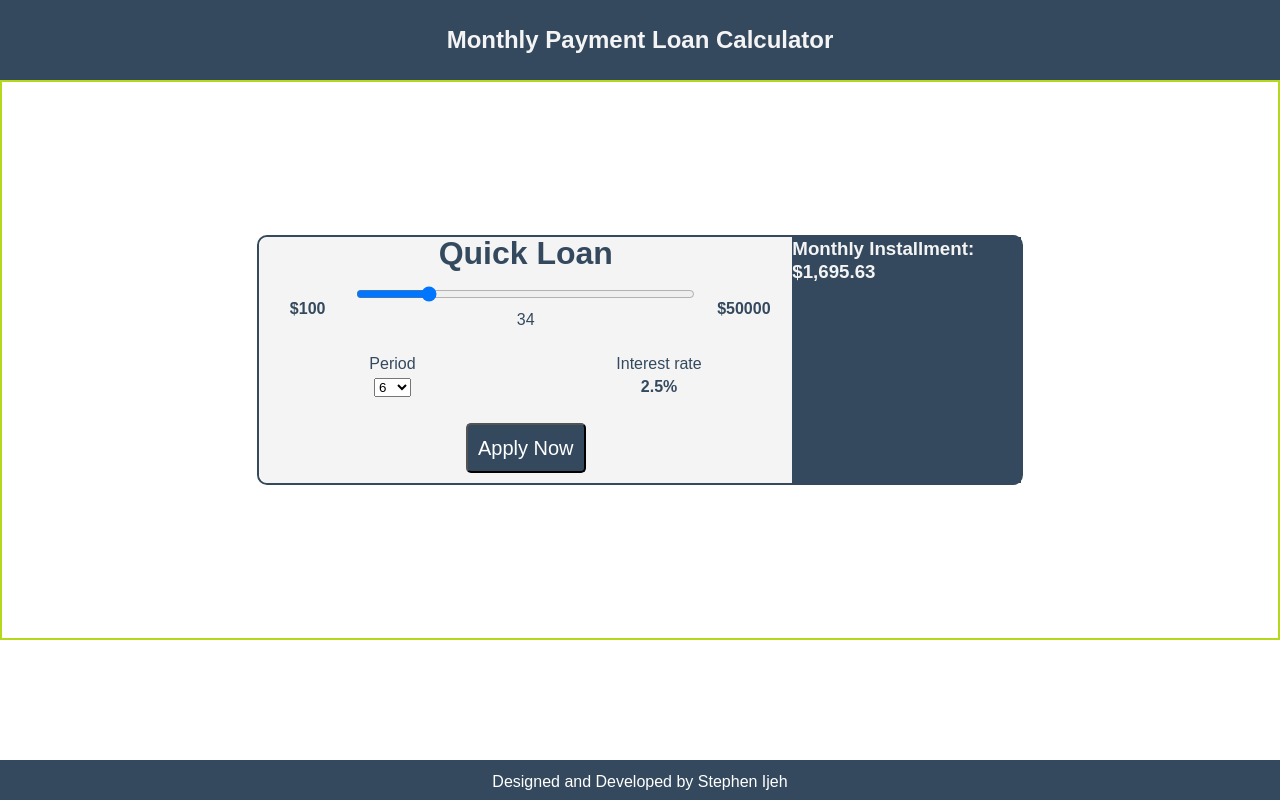
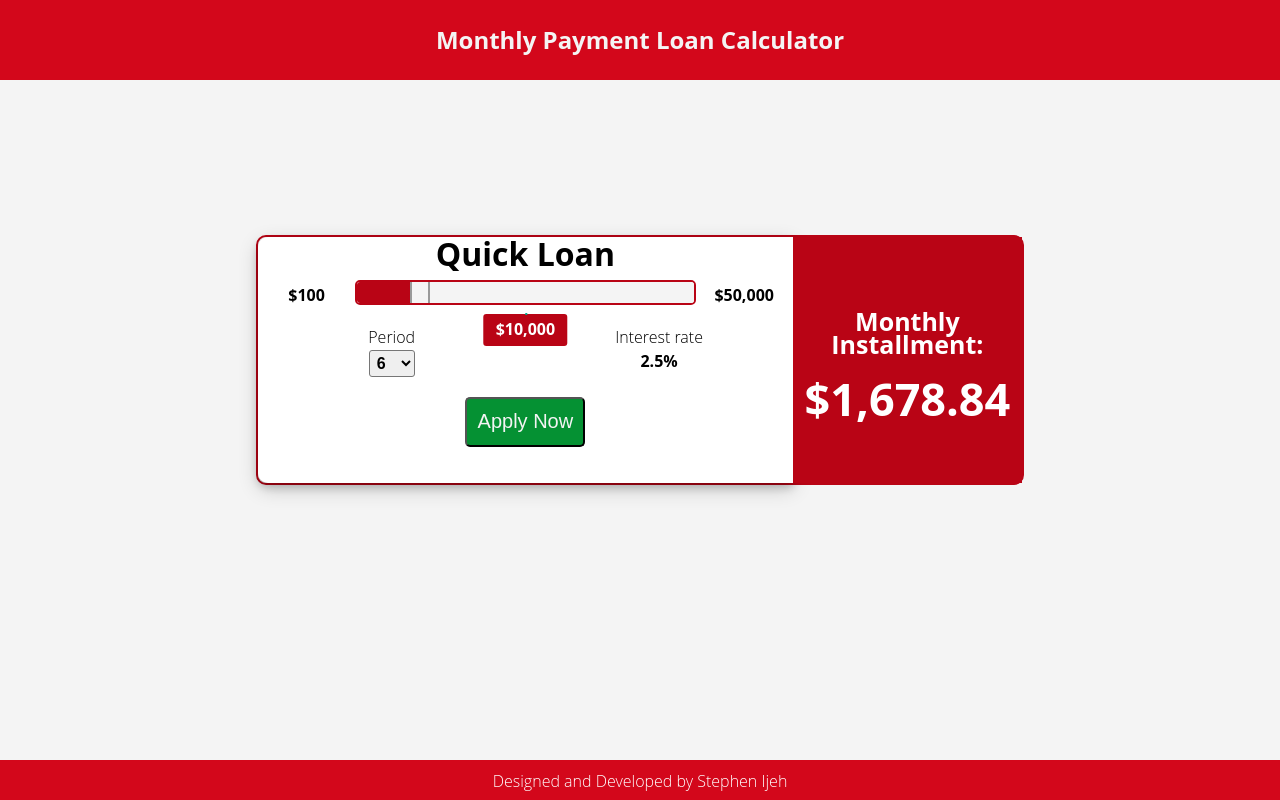
Before and after one commit to Stephenice/loan_calculator, a plain HTML site: page index.html in a window 1280 px wide. Drawn offline with Linux system fonts and the light colour scheme.

Commit message:
Loan calculator

```diff
--- a/index.html
+++ b/index.html
@@ -24,10 +24,10 @@
                 <div class="cal_two_top cal">
                     <div class="cal_row_one"><p>$100</p></div>
                     <div class="cal_row_two">
-                        <input type="range" class="range" value="10000" min="100" max="50000" step="500">
-                        <div id="rangeValue">34</div>
+                        <input type="range" class="range" value="10000" min="2000" max="50000" step="500">
+                        <div class="rangeValue"></div>
                     </div>
-                    <div class="cal_row_three"><p>$50000</p></div>
+                    <div class="cal_row_three"><p>$50,000</p></div>
                 </div>
 
 
--- a/script.js
+++ b/script.js
@@ -1,7 +1,7 @@
 'use strict';
 
 const rangeAmount = document.querySelector('.range');
-const rangeValue = document.getElementById("rangeValue").textContent;
+const rangeValue = document.querySelector(".rangeValue");
 const period = document.getElementById('monthly');
 const interest = document.querySelector('.rate').textContent;;
 const monthlyPayment = document.querySelector('.monthlyPayment');
@@ -25,7 +25,18 @@ function cal(rangeAmount, period, rate){
     const monthly = payment_monthly.toString().replace(/\B(?=(\d{3})+(?!\d))/g, ",");
     monthlyPayment.innerHTML= `$${monthly}`;
 
+    //range value
+    const range_value=  amount.toString().replace(/\B(?=(\d{3})+(?!\d))/g, ",");
+    rangeValue.innerHTML = `$${range_value}`;
+
+    //value position
+    const min = rangeAmount.min ? amount.min : 0;
+    const max = rangeAmount.max ? rangeAmount.max : 100;
+    const newVal = Number(((amount - min) * 100) / (max - min));
+    rangeValue.style.left = `calc(${newVal}% + (${8 - newVal * 0.15}px))`;
+
 }
+
 
 function interest_format(){
     const rateFormat = interest.slice(0, -1);
--- a/style.css
+++ b/style.css
@@ -9,12 +9,12 @@
 
 html,
 body > *{
-
-font-family: Arial, Helvetica, sans-serif;
+    font-family: 'Open Sans', sans-serif;
+/* font-family: Arial, Helvetica, sans-serif; */
 font-size: 16px;
 font-weight: 300;
 text-rendering: optimizeLegibility;
-/* background-color: #fff; */
+background-color: var(--light-color);
 line-height: 145%;
 color:#fff;
 }
@@ -44,7 +44,7 @@ a{
 }
 /* ------header ----------*/
 header,footer{
-    background-color: var(--main);
+    background-color: var(--primary-color-hover);
 }
 
 header{
@@ -70,7 +70,6 @@ h2{
 .container{
     width: 100vw;
     height: 70vh;
-    border: 2px solid rgb(181, 216, 27);
     display: flex;
     flex-direction: column;
     justify-content: center;
@@ -79,7 +78,7 @@ h2{
 }
 
 .cal_container{
-    border: 2px solid var(--main);
+    border: 2px solid var(--primary-color);
     height: 250px;
     margin: 0 auto;
     width: 60%;
@@ -104,16 +103,16 @@ h2{
 .cal_inner_one{
     width: 70%;
     height: 100%;
-    /*border: 2px solid red;
-    */display: flex;
+    display: flex;
     flex-direction: column;
-    background-color: var(--light-color);
+    background-color: #ffffff;
     border-radius: 10px 0 0 10px;
     -webkit-border-radius: 10px 0 0 10px;
     -moz-border-radius: 10px 0 0 10px;
     -ms-border-radius: 10px 0 0 10px;
     -o-border-radius: 10px 0 0 10px;
-    color: var(--main);
+    /* color: var(--main); */
+    box-shadow:  0 4px 8px 0 rgba(0, 0, 0, 0.2), 0 6px 20px 0 rgba(0, 0, 0, 0.19); ;
 }
 
 .cal_two_top{
@@ -121,6 +120,7 @@ h2{
     flex-direction: row;
     align-items: center;
     /* margin-top: 10px; */
+    font-weight: bold;
 }
 
 .cal_row_one,
@@ -131,6 +131,7 @@ h2{
 
 .cal_row_two{
     width: 70%;
+    position: relative;
 }
 
 .cal_row_three{
@@ -138,7 +139,7 @@ h2{
 }
 
 .cal{
-    margin-bottom: 20px;
+    margin-bottom: 15px;
     text-align: center;
 }
 
@@ -169,8 +170,8 @@ button{
     height: 50px;
     font-size: 20px;
     padding: 5px;
-    background: var(--main);
-    color: white;
+    background: #059133;
+    color: var(--light-color);
     border-radius: 5px;
     -webkit-border-radius: 5px;
     -moz-border-radius: 5px;
@@ -178,13 +179,31 @@ button{
     -o-border-radius: 5px;
 }
 
+button:hover{
+    background: var(--primary-color);
+}
+
 /* right size  */
 .cal_inner_two{
     /* border: 2px solid red; */
     height: 100%;
     width: 30%;
-    background-color: var(--main);
-    color: var(--light-color);
+    background-color: var(--primary-color);
+    color: #fff;
+    padding: 10px;
+    text-align: center;
+    display: flex;
+    align-items: center;
+}
+
+.monthlyPayment{
+    font-size: 45px;
+   margin-top: 30px;
+    display: block;
+}
+
+.cal_inner_two h3{
+    font-size: 25px;
 }
 
 
@@ -199,3 +218,130 @@ footer{
    text-align: center;
    padding: 10px;
 }
+
+/* range */
+
+
+.range{
+    -webkit-appearance: none;
+    width: 100%;
+    height: 25px;
+    background: var(--light-color);
+    overflow: hidden;
+    /* opacity: 0.7; */
+    -webkit-transition: .2s;
+    transition: opacity .2s;
+    cursor: pointer;
+    border-radius: 5px;
+    -webkit-border-radius: 5px;
+    -moz-border-radius: 5px;
+    -ms-border-radius: 5px;
+    -o-border-radius: 5px;
+    border: 2px solid var(--primary-color);
+}
+
+::-moz-range-track {
+    height: 70px;
+    background: #ddd;
+}
+
+::-moz-range-thumb {
+    background: #fff;
+    height: 70px;
+    width: 20px;
+    border: 2px solid #999;
+    border-radius: 0 !important;
+    box-shadow: -100vw 0 0 100vw var(--primary-color);
+    box-sizing: border-box;
+}
+
+
+::-webkit-slider-runnable-track{
+    background-color: var(--light-color);
+}
+
+::-webkit-slider-thumb{
+    -webkit-appearance: none;
+    width: 20px;
+    height: 70px;
+    background: var(--light-color);
+    box-shadow: -100vw 0 0 100vw var(--primary-color);
+    border: 2px solid #999; /* 1 */
+
+}
+
+::-ms-fill-lower{
+    background: var(--primary-color);
+}
+
+
+.rangeValue::-webkit-slider-thumb{
+
+}
+
+::-ms-thumb {
+    background: #fff;
+    border: 2px solid #999;
+    height: 40px;
+    width: 20px;
+    box-sizing: border-box;
+}
+
+::-ms-ticks-after {
+    display: none;
+}
+
+::-ms-ticks-before {
+    display: none;
+}
+
+::-ms-track {
+    background: #ddd;
+    color: transparent;
+    height: 40px;
+    border: none;
+}
+
+::-ms-tooltip {
+    display: none;
+}
+
+#monthly{
+    font-weight: bold;
+    padding: 3px;
+    font-size: 16px;
+    border-radius: 3px;
+    -webkit-border-radius: 3px;
+    -moz-border-radius: 3px;
+    -ms-border-radius: 3px;
+    -o-border-radius: 3px;
+}
+
+/* range values */
+.rangeValue{
+    background: var(--primary-color);
+    color: white;
+    padding: 4px 12px;
+    position: absolute;
+    border-radius: 6px;
+    left: 50%;
+    transform: translateX(-50%);
+    -webkit-transform: translateX(-50%);
+    -moz-transform: translateX(-50%);
+    -ms-transform: translateX(-50%);
+    -o-transform: translateX(-50%);
+    border: 3px solid #ffffff;
+    -webkit-border-radius: 6px;
+    -moz-border-radius: 6px;
+    -ms-border-radius: 6px;
+    -o-border-radius: 6px;
+}
+  .rangeValue::after {
+    content: "";
+    position: absolute;
+    width: 2px;
+    height: 2px;
+    background: #00a98f;
+    top: -1px;
+    left: 50%;
+  }
```
